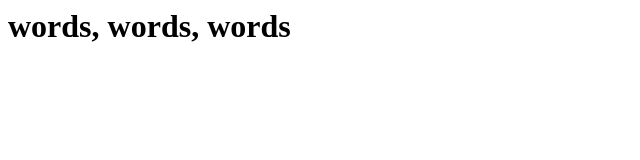
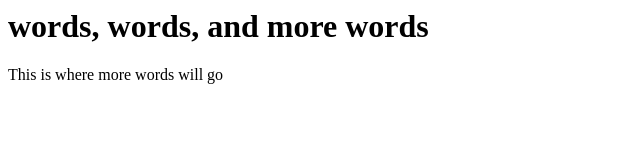
Before and after one commit to gilliaj/gilliaj.github.io, a plain HTML site: page index.html in a window 1280 px wide. Shown: the whole page, without its empty margins (0-640 px from the left). Drawn offline with Linux system fonts and the light colour scheme.

Commit message:
we did more things

```diff
--- a/index.html
+++ b/index.html
@@ -3,6 +3,11 @@
       <title> This is a webpage, how cool </title>
   </head>
   <body>
-      <h1> words, words, words </h1>
+      <h1> words, words, and more words </h1>
+
+      <p>
+        This is where more words will go
+      </p>
+
   </body>
 </html>
```
